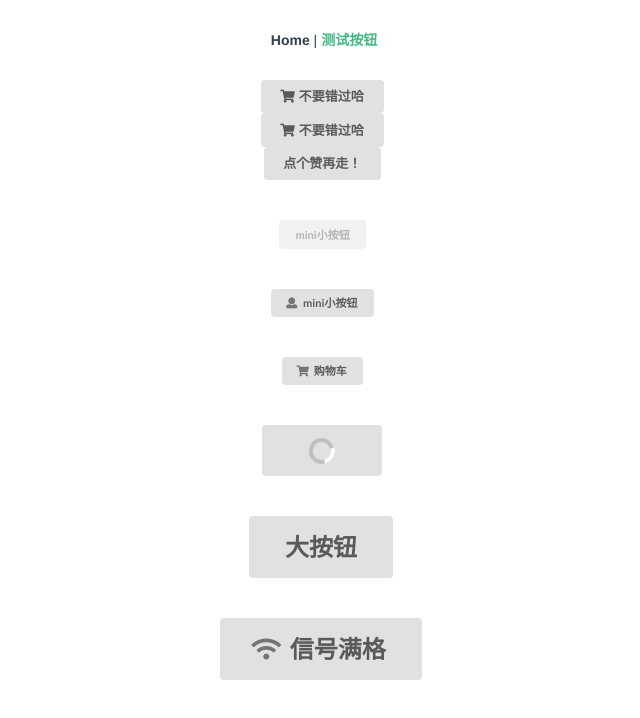
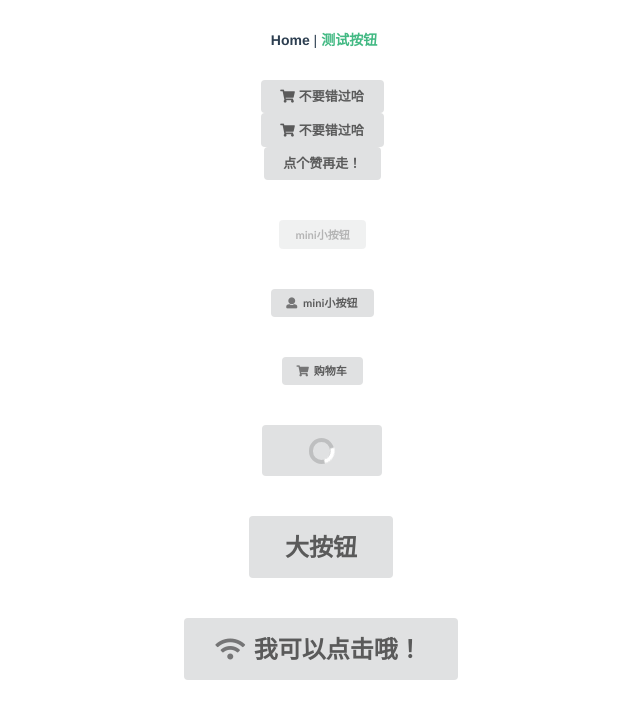
Before and after one commit to Mr-XiaoQinChen/package, a Vue app: page /pagebutton in a window 1280 px wide. Shown: the top 718 px of the page, without its empty margins (316-956 px from the left). Built offline with nearby package versions, Linux system fonts and the light colour scheme.

Commit message:
提供click点击功能

```diff
--- a/examples/views/PageButton.vue
+++ b/examples/views/PageButton.vue
@@ -30,9 +30,20 @@
     <my-button size="massive">大按钮</my-button>
     <br />
     <br />
-    <my-button icon="wifi" size="massive">信号满格</my-button>
+    <!-- @click.native="btnClick" 是原生标签的事件 -->
+    <my-button @click="btnClick"  icon="wifi" size="massive">我可以点击哦！</my-button>
     <br />
     <br />
 
   </div>
 </template>
+<script>
+export default {
+  name: 'page-button',
+  methods: {
+    btnClick () {
+      alert('别点我')
+    }
+  }
+}
+</script>
--- a/packages/button/button.vue
+++ b/packages/button/button.vue
@@ -1,6 +1,6 @@
 <template>
   <div>
-    <button class="ui button" :class="cClass">
+    <button class="ui button" :class="cClass" @click="hEmitClick">
       <template v-if="animated">
         <div v-if="$slots.hidden" class="hidden content">
           <slot name="hidden" />
@@ -98,6 +98,11 @@ export default {
     //   // }
     //   // return this.size
     // }
+  },
+  methods: {
+    hEmitClick () {
+      this.$emit('click')
+    }
   }
 }
 </script>
```
